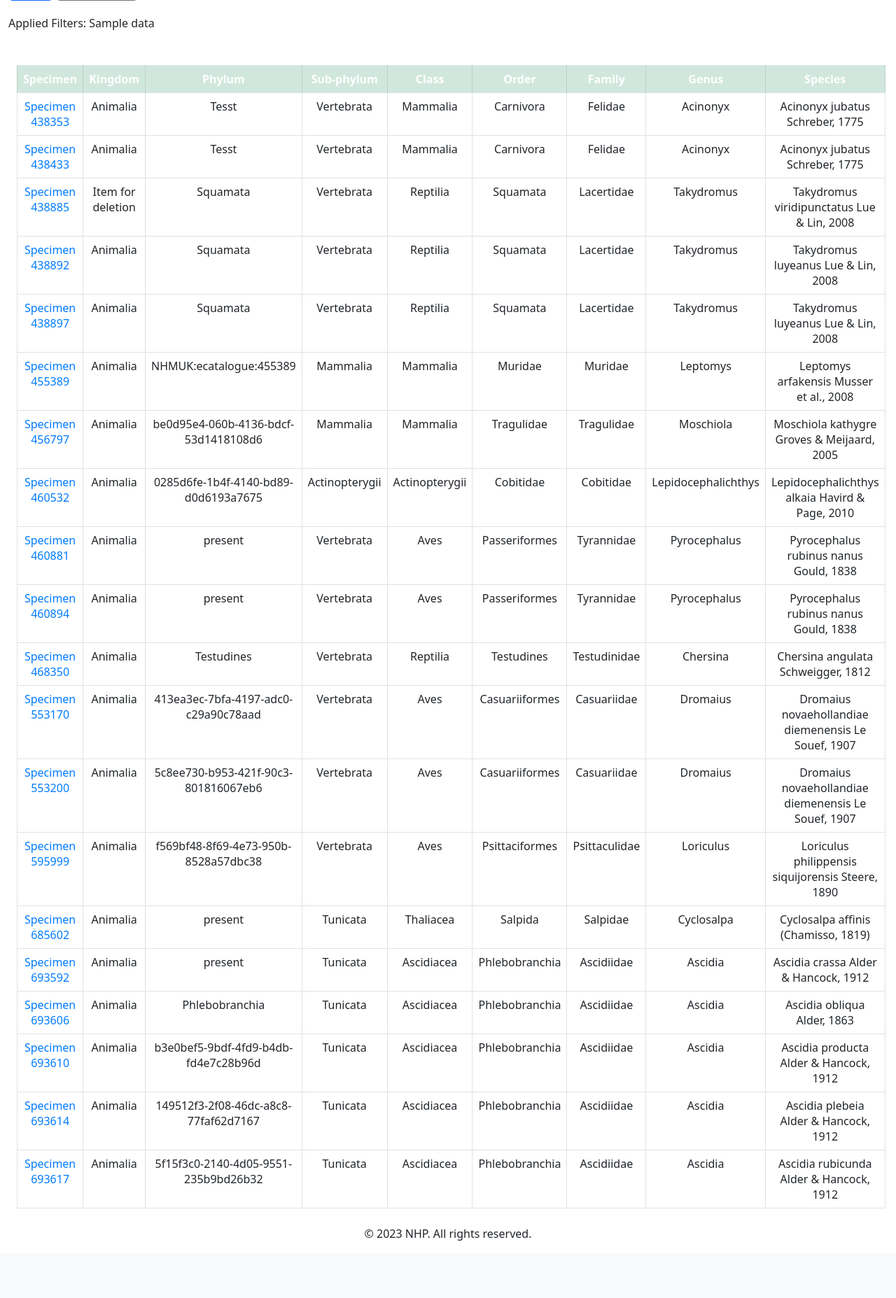
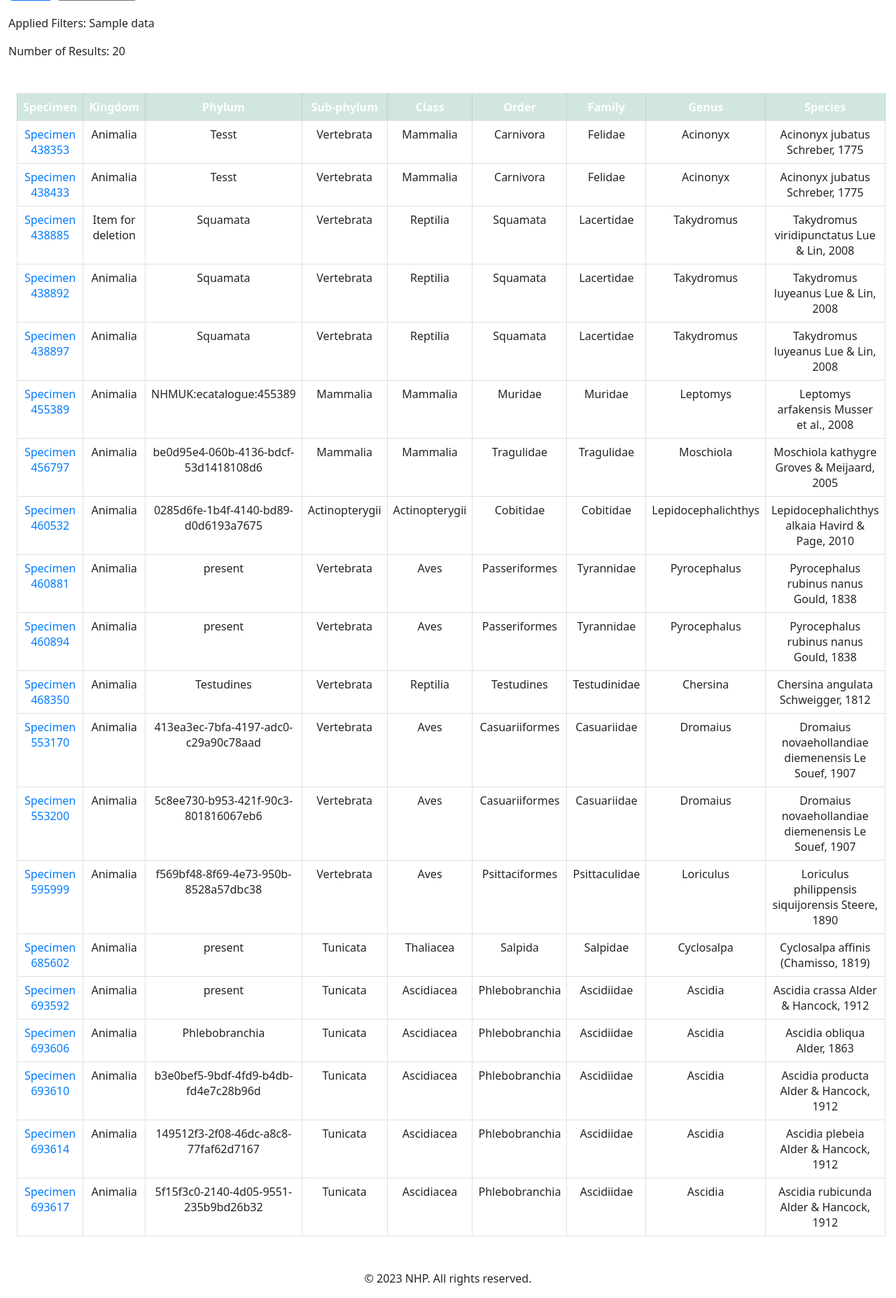
Before and after one commit to Diogojfbraga/Natural-History-Project, a Django app: template specimen_catalog/templates/specimen_catalog/all_specimens.html in a window 1280 px wide. Shown: the part 345-2200 px from the top of the page at 70% size. Before the commit the page ends 2118 px from the top, so only its background shows below. Run offline with Django 4.2, Linux system fonts and the light colour scheme; data comes from the database, SQL or seed files in the repository; the template is opened without the code that fills it: values that come from a table or form of the project are taken from there, most other values are stand-ins (such as "Sample title", 1, 10 or a date in 2020).

Commit message:
Version 5.1 - Counting results

```diff
--- a/specimen_catalog/templates/specimen_catalog/all_specimens.html
+++ b/specimen_catalog/templates/specimen_catalog/all_specimens.html
@@ -71,6 +71,9 @@
 
 
     <p>Applied Filters: {{ filter.data }}</p>
+
+        <!-- Display the number of results -->
+    <p>Number of Results: {{ specimens.count }}</p>
 
     <div class="container mt-5">
         <table class="table table-bordered">
@@ -158,6 +161,12 @@
             </tbody>
         </table>
     </div>
+
+
+    <div class="container mt-5">
+        <!-- Your table and specimen display code here -->
+    </div>
+
     <script>
         function resetFilters() {
             // Reset filter values to empty string
```
